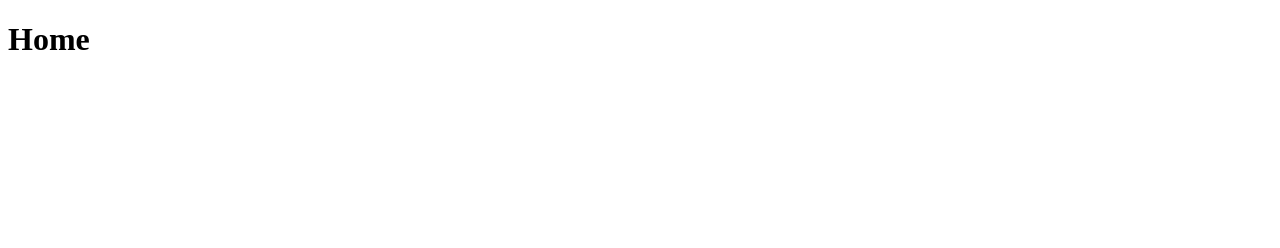
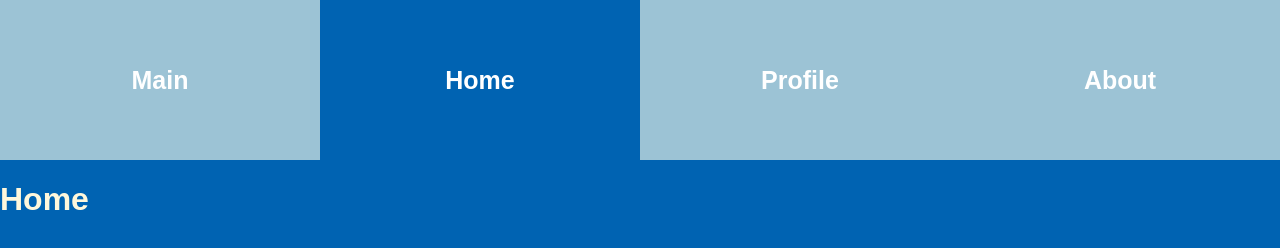
Before and after one commit to ayanmurad987/EX-MS5, a plain HTML site: page public/screens/Home/index.html in a window 1280 px wide. Drawn offline with Linux system fonts and the light colour scheme.

Commit message:
change ui Tab

```diff
--- a/public/index.css
+++ b/public/index.css
@@ -19,15 +19,17 @@ body{
     flex: 1;
     display: flex;
 }
-.header button{
-    background-color: rgb(240, 216, 137);
+.header a{
+    background-color: #9CC3D5FF;
 
     flex: 1;
-    margin: 4%;
+    align-items: center;
+    justify-content: center;
+    display: flex;
 }
 
 .body{
-    background-color: blue;
+    background-color: #0063B2FF;
 
     flex: 4;
 }
@@ -36,3 +38,26 @@ body h1 {
     color: cornsilk;
     font-family: Arial, Helvetica, sans-serif;
 }
+
+#viewTab{
+    background-color:#0063B2FF !important;
+}
+
+a {
+    /* color: #0060B6; */
+    text-decoration: none;
+}
+
+a:hover
+{
+     /* color:#00A0C6;  */
+     text-decoration:none;
+     cursor:pointer;
+}
+
+a b{
+    color: #fff;
+    font-family: Arial, Helvetica, sans-serif;
+    font-size: 25px;
+
+}
--- a/public/screens/Home/index.html
+++ b/public/screens/Home/index.html
@@ -1,13 +1,31 @@
 <!DOCTYPE html>
 <html lang="en">
+
 <head>
     <meta charset="UTF-8">
     <meta name="viewport" content="width=device-width, initial-scale=1.0">
     <meta http-equiv="X-UA-Compatible" content="ie=edge">
+    <link rel="stylesheet" href="../../index.css">
+
     <title>Home</title>
 </head>
+
 <body>
-    <h1>Home</h1>
+    <!-- About div -->
+    <div class="main">
+
+        <div class="header">
+            <a  href="../../index.html" ><b>Main</b></a>
+            <a id="viewTab" href="../Home/index.html"><b>Home</b></a>
+            <a  href="../Profile/index.html"><b>Profile</b></a>
+            <a  href="../About/index.html"><b>About</b></a>
+        </div>
+        <div class="body">
+            <h1>Home</h1>
+        </div>
+
+    </div>
 
 </body>
+
 </html>
```
Also changed, not shown: public/index.html (+6 -5 lines), public/index.js (added, +10 -0 lines), public/screens/About/index.html (+7 -4 lines), public/screens/Profile/index.html (+19 -1 lines).
